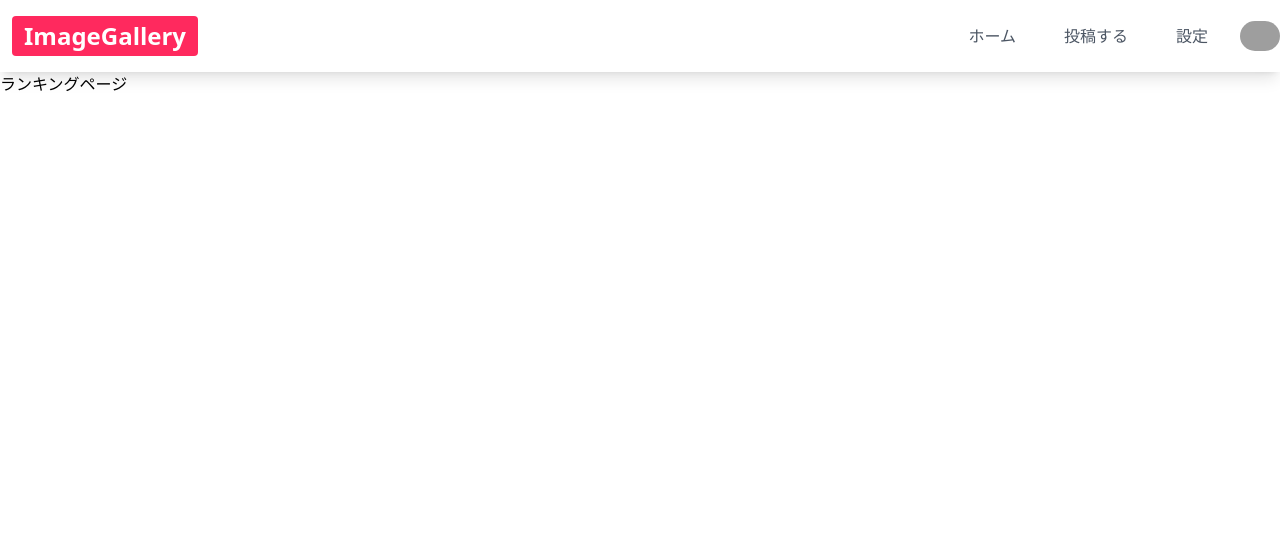
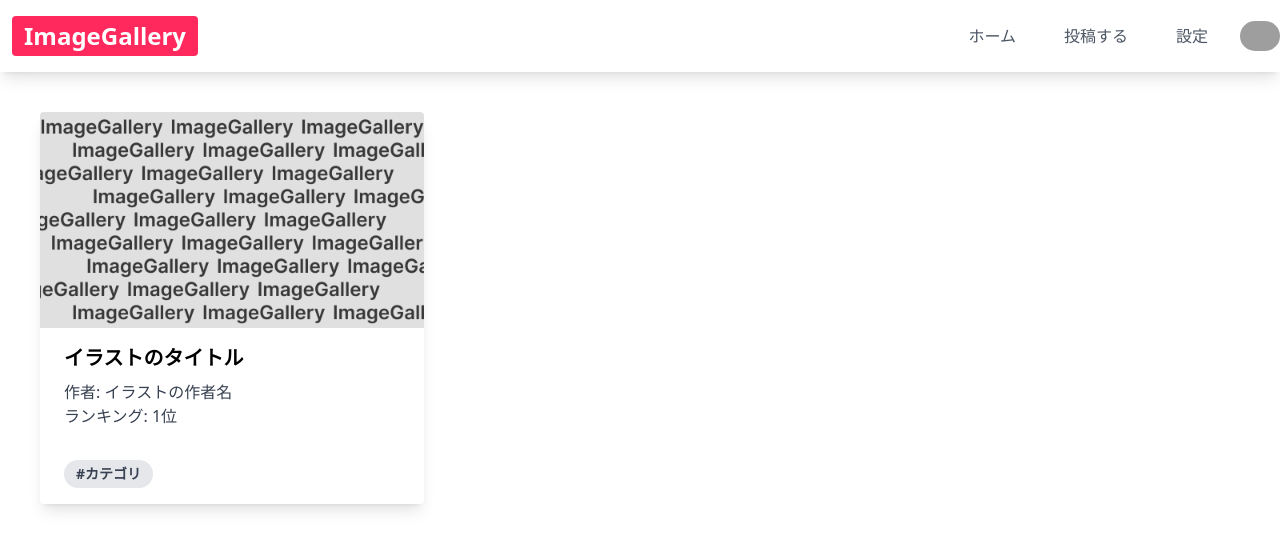
Before and after one commit to shi0n0/Image-Gallery, a Next.js app: page /ranking in a window 1280 px wide. Shown: the top 550 px of the page. Built offline with nearby package versions, Linux system fonts and the light colour scheme; no server answers; grey boxes are pictures that could not be loaded.

Commit message:
一旦カードデザインの用意

```diff
--- a/src/app/components/commonComponents/ranking.tsx
+++ b/src/app/components/commonComponents/ranking.tsx
@@ -1,8 +1,25 @@
+import PaddingContainer from "./paddingCotainer";
+
 export default function Ranking() {
 
   return(
-    <div>
-      <p>ランキングページ</p>
-    </div>
+    <PaddingContainer>
+      <div className="max-w-sm rounded overflow-hidden shadow-lg">
+  <img className="w-full" src="/ImageGallery.png" alt="イラストの説明" />
+  <div className="px-6 py-4">
+    <div className="font-bold text-xl mb-2">イラストのタイトル</div>
+    <p className="text-gray-700 text-base">
+      作者: イラストの作者名
+    </p>
+    <p className="text-gray-700 text-base">
+      ランキング: 1位
+    </p>
+  </div>
+  <div className="px-6 py-4">
+    <span className="inline-block bg-gray-200 rounded-full px-3 py-1 text-sm font-semibold text-gray-700 mr-2">#カテゴリ</span>
+  </div>
+</div>
+
+    </PaddingContainer>
   )
 }
```
